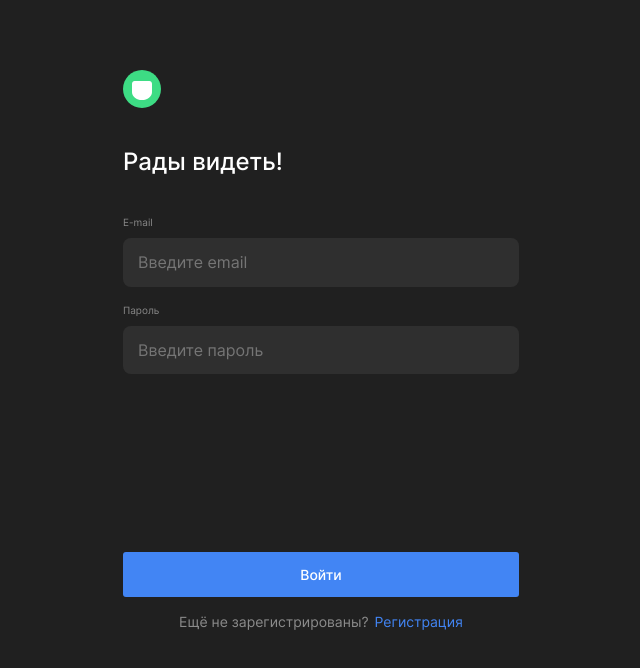
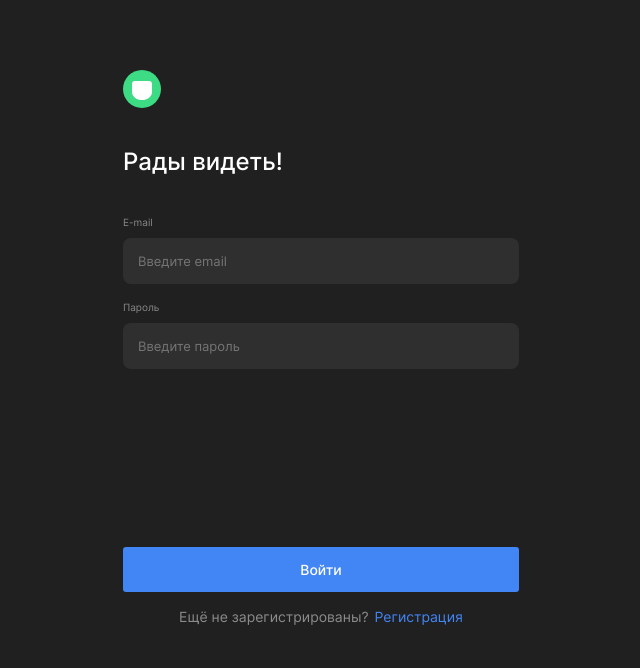
Before and after one commit to BarahBabah/movies-explorer-frontend, a React (Create React App) app: page /signin in a window 1280 px wide. Shown: the top 668 px of the page, without its empty margins (319-959 px from the left). Built offline with nearby package versions, Linux system fonts and the light colour scheme.

Commit message:
Autorize

```diff
--- a/src/components/Autorize/Autorize.css
+++ b/src/components/Autorize/Autorize.css
@@ -48,6 +48,9 @@
   margin-top: 10px;
   padding: 15px;
   border-radius: 8px;
+  font-size: 13px;
+  line-height: 16px;
+  letter-spacing: 0em;
   border: none;
   color: white;
   background: #2f2f2f;
```
